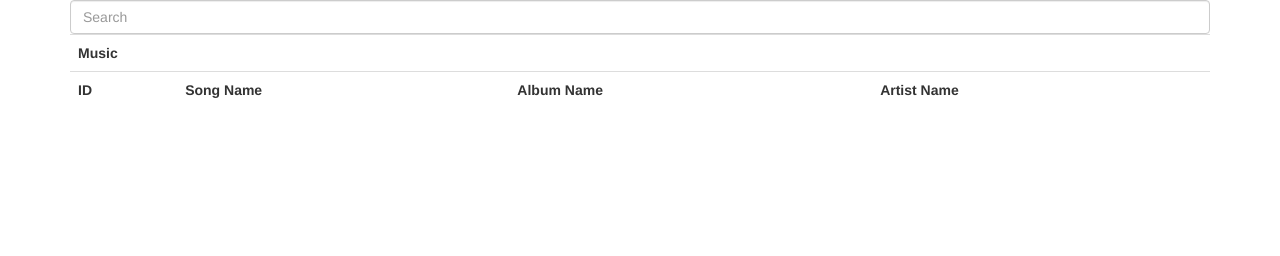
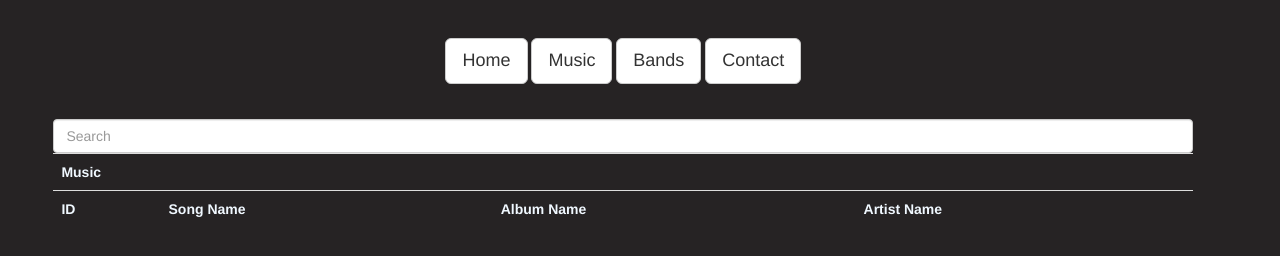
Before and after one commit to MastaWu/newdayalarm, a website: page app/index.html in a window 1280 px wide. Drawn offline with nearby package versions, Linux system fonts and the light colour scheme; some packages are replaced by stand-ins of ours.

Commit message:
added, and centered buttons

```diff
--- a/app/css/index.css
+++ b/app/css/index.css
@@ -1,5 +1,20 @@
-.musicListHeader{
+.main-page{
 
-
+    margin: 3%;
 
 }
+
+.nav-buttons{
+
+    margin-bottom: 3%;
+    display: block;
+    text-align: -webkit-center;
+
+}
+
+body{
+
+    background-color: #262324;
+    color: aliceblue;
+
+}
--- a/app/index.html
+++ b/app/index.html
@@ -6,17 +6,37 @@
         <title>New Day, New Music</title>
 
     </head>
+
     <body class="app body" ng-app="newday">
 
-        <div class="container ">
+        <div class="container main-page">
 
             <div class="row">
+
+                <div class="col-xs-12 col-md-12 col-lg-12 nav-buttons">
+
+                    <div class="btn-group-lg">
+
+                    <button type="button" class="btn btn-default menu-button">Home</button>
+
+                    <button type="button" class="btn btn-default menu-button">Music</button>
+
+                    <button type="button" class="btn btn-default menu-button">Bands</button>
+
+                    <button type="button" class="btn btn-default menu-button">Contact</button>
+
+                    </div>
+
+                </div>
 
             </div>
 
             <div class="row">
+
                 <div ng-view></div>
+
             </div>
+
         </div>
 
         <link rel="stylesheet" href="../bower_components/bootstrap/dist/css/bootstrap.css">
--- a/app/views/music.html
+++ b/app/views/music.html
@@ -1,4 +1,6 @@
-<div class="col-xs-12 col-md-12">
+<div class="col-xs-12 col-md-12 col-lg-12">
+
+    <div class="musicData">
         <form>
             <div class="form-groups">
                 <input type="text" class="form-control" placeholder="Search" />
@@ -25,3 +27,5 @@
             </tr>
         </table>
     </div>
+
+</div>
```
Lines whose indentation alone changed are shown as unchanged.
